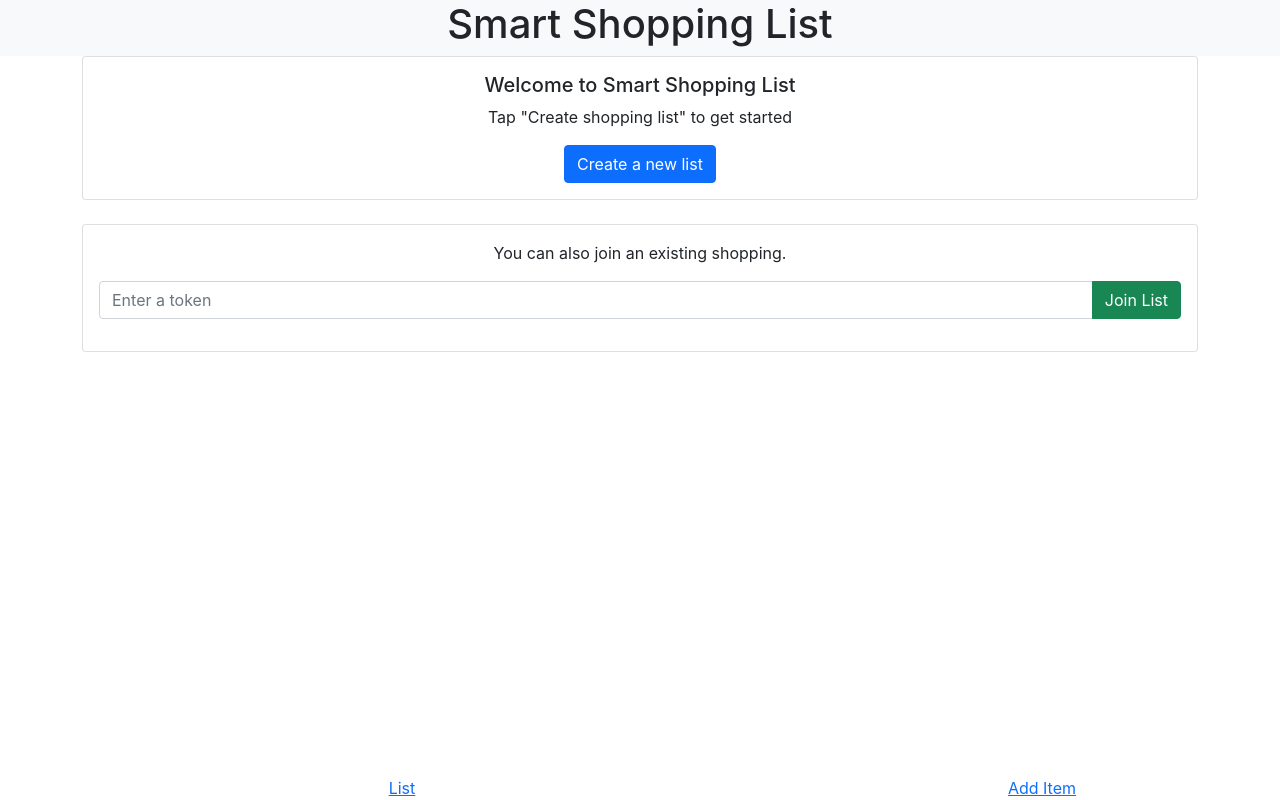
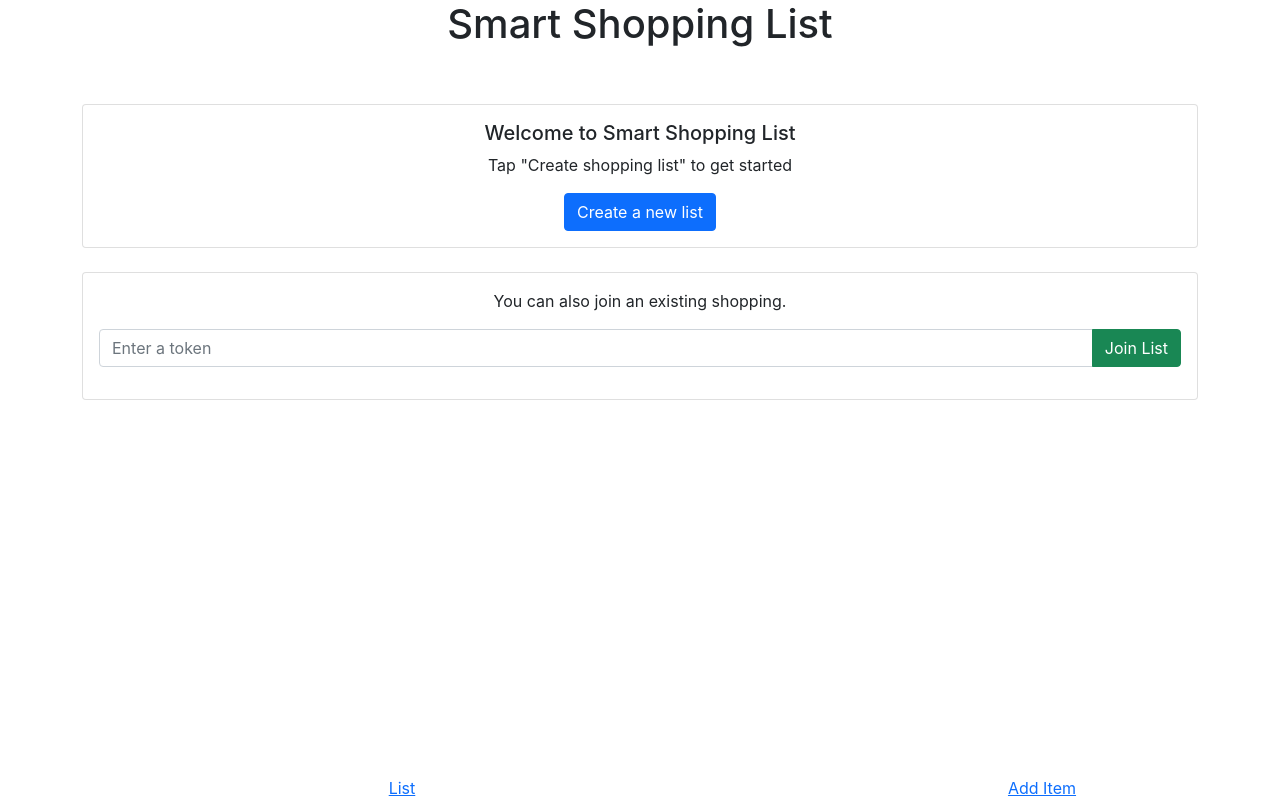
Before and after one commit to the-collab-lab/tcl-18-smart-shopping-list, a React (Create React App) app: page / in a window 1280 px wide. Built offline with nearby package versions, Linux system fonts and the light colour scheme.

Commit message:
Renamed main title class to add styles

```diff
--- a/src/App.js
+++ b/src/App.js
@@ -9,7 +9,7 @@ function App() {
   return (
     <div className="App">
       <BrowserRouter>
-        <div className="nav justify-content-center fixed-top bg-light">
+        <div className="main-title">
           <h1>Smart Shopping List</h1>
         </div>
         <main className="container mt-5 pt-2">
```
